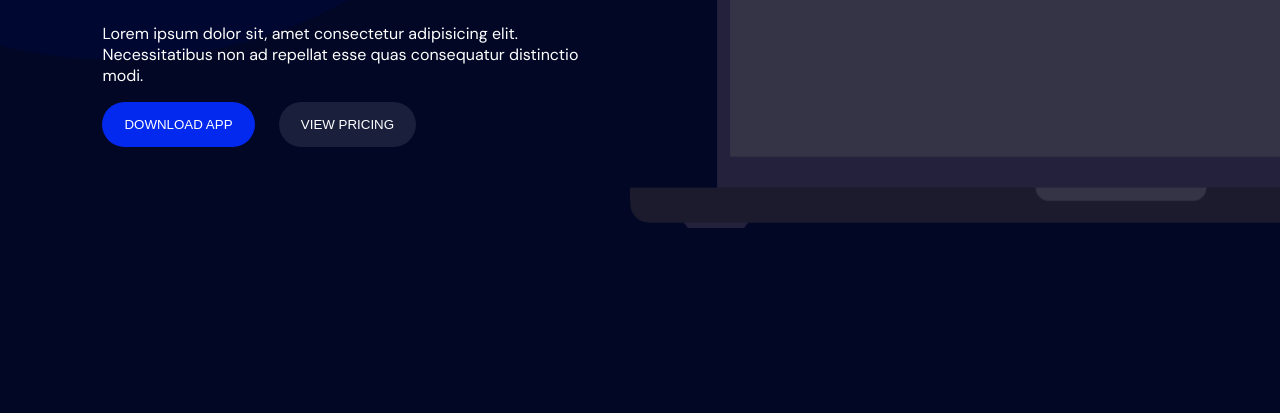
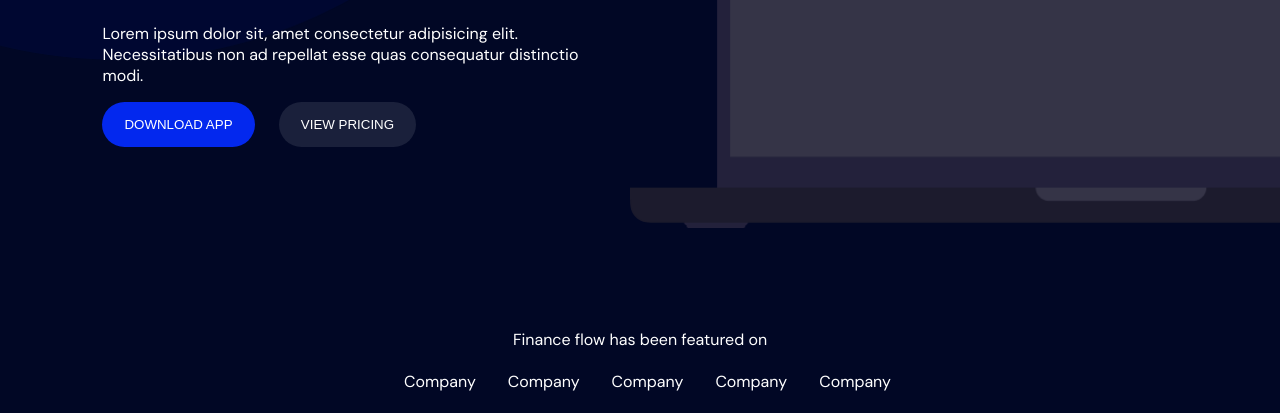
Before and after one commit to Yusuph-Darbo/FinanceWebsite, a plain HTML site: page index.html in a window 1280 px wide. Shown: the part 558-971 px from the top of the page. Before the commit the page ends 887 px from the top, so only its background shows below. Drawn offline with Linux system fonts and the light colour scheme.

Commit message:
Adding second section in main

```diff
--- a/css/style.css
+++ b/css/style.css
@@ -146,4 +146,8 @@ main {
   object-fit: contain;
 }
 
+.sectionTwo {
+  text-align: center;
+}
+
 /* Footer */
--- a/index.html
+++ b/index.html
@@ -53,6 +53,19 @@
           <img src="images/index/laptop.png" alt="laptop" />
         </div>
       </section>
+
+      <section>
+        <div class="sectionTwo">
+          <p>Finance flow has been featured on</p>
+          <ul>
+            <li>Company</li>
+            <li>Company</li>
+            <li>Company</li>
+            <li>Company</li>
+            <li>Company</li>
+          </ul>
+        </div>
+      </section>
     </main>
 
     <footer></footer>
```
